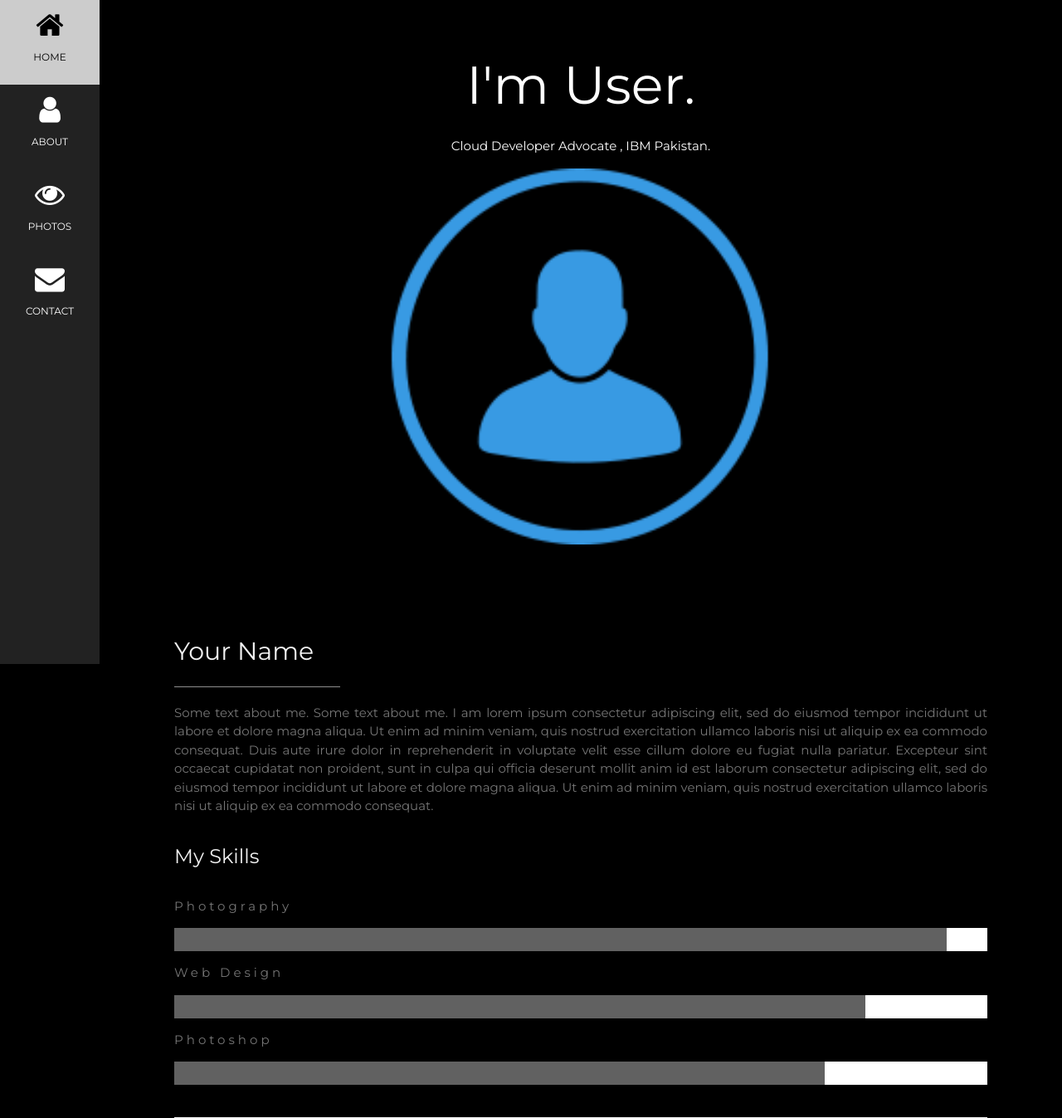
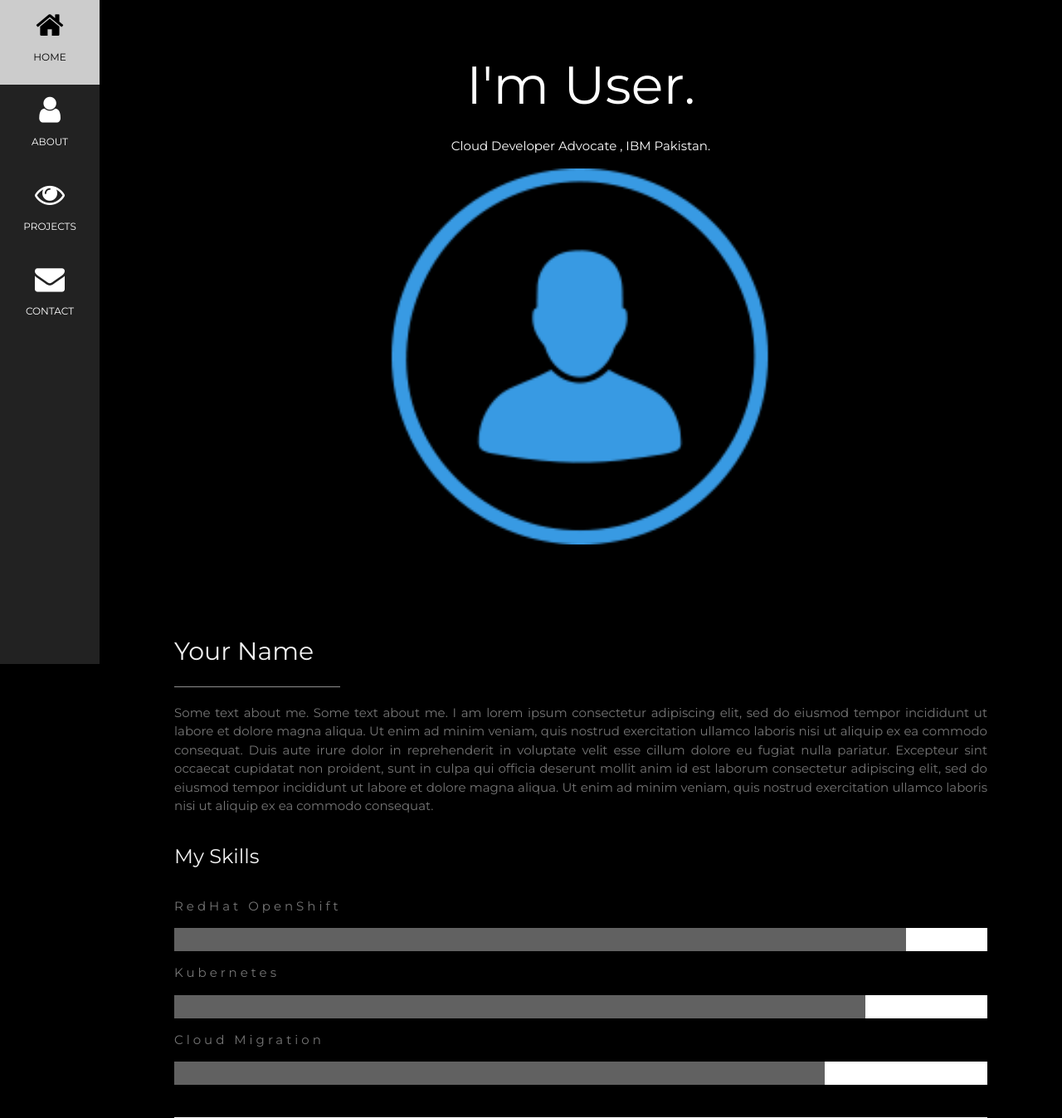
Before and after one commit to mahsankhaan/app-modernization-using-IBM-toolchain, a PHP site: page / in a window 1280 px wide. Shown: the top 1347 px of the page at 83% size. Run offline with PHP 8.4, Linux system fonts and the light colour scheme.

Commit message:
Update index.php

```diff
--- a/index.php
+++ b/index.php
@@ -31,7 +31,7 @@ body, h1,h2,h3,h4,h5,h6 {font-family: "Montserrat", sans-serif}
   </a>
   <a href="#photos" class="w3-bar-item w3-button w3-padding-large w3-hover-black">
     <i class="fa fa-eye w3-xxlarge"></i>
-    <p>PHOTOS</p>
+    <p>PROJECTS</p>
   </a>
   <a href="#contact" class="w3-bar-item w3-button w3-padding-large w3-hover-black">
     <i class="fa fa-envelope w3-xxlarge"></i>
@@ -67,15 +67,15 @@ body, h1,h2,h3,h4,h5,h6 {font-family: "Montserrat", sans-serif}
       adipiscing elit, sed do eiusmod tempor incididunt ut labore et dolore magna aliqua. Ut enim ad minim veniam, quis nostrud exercitation ullamco laboris nisi ut aliquip ex ea commodo consequat.
     </p>
     <h3 class="w3-padding-16 w3-text-light-grey">My Skills</h3>
-    <p class="w3-wide">Photography</p>
+    <p class="w3-wide">RedHat OpenShift</p>
     <div class="w3-white">
-      <div class="w3-dark-grey" style="height:28px;width:95%"></div>
+      <div class="w3-dark-grey" style="height:28px;width:90%"></div>
     </div>
-    <p class="w3-wide">Web Design</p>
+    <p class="w3-wide">Kubernetes</p>
     <div class="w3-white">
       <div class="w3-dark-grey" style="height:28px;width:85%"></div>
     </div>
-    <p class="w3-wide">Photoshop</p>
+    <p class="w3-wide">Cloud Migration</p>
     <div class="w3-white">
       <div class="w3-dark-grey" style="height:28px;width:80%"></div>
     </div><br>
@@ -148,7 +148,7 @@ body, h1,h2,h3,h4,h5,h6 {font-family: "Montserrat", sans-serif}
     <p><span class="w3-large w3-margin-right">Chris Fox.</span> CEO at Mighty Schools.</p>
     <p>Jane Doe saved us from a web disaster.</p><br>
 
-    <img src="/images/a2.jpg" alt="Avatar" class="w3-left w3-circle w3-margin-right" style="width:80px">
+    <img src="/images/a2.png" alt="Avatar" class="w3-left w3-circle w3-margin-right" style="width:80px">
     <p><span class="w3-large w3-margin-right">Rebecca Flex.</span> CEO at Company.</p>
     <p>No one is better than Jane Doe.</p>
   <!-- End About Section -->
```
